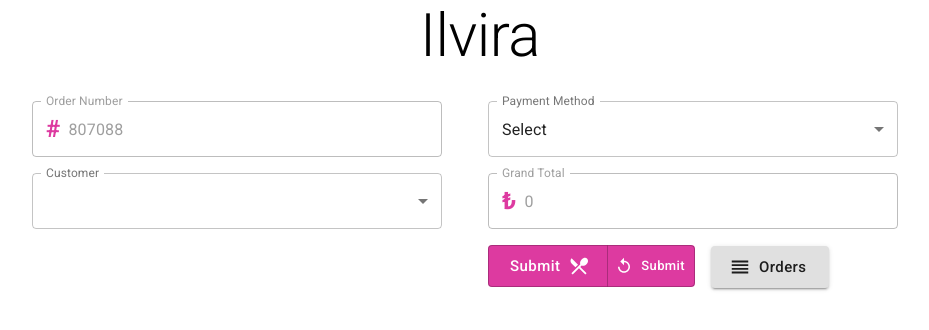
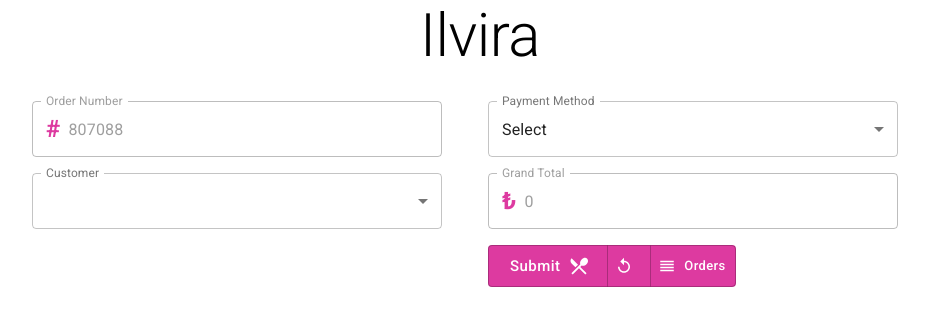
Before and after one commit to NisanurBulut/Ilvira, a React (Create React App) app in the folder IlviraAPP/: page / in a window 1280 px wide. Shown: the top 330 px of the page, without its empty margins (160-1089 px from the left). Built offline with nearby package versions, Linux system fonts and the light colour scheme.

Commit message:
inserted buttons into orderform

```diff
--- a/IlviraAPP/src/components/Order/OrderForm.js
+++ b/IlviraAPP/src/components/Order/OrderForm.js
@@ -27,17 +27,17 @@
     },
   },
   submitButtonGroup: {
-    backgroundColor:'#DD3AA0',
-    color:'#fff',
+    backgroundColor: "#DD3AA0",
+    color: "#fff",
     margin: theme.spacing(1),
-    '& .MuiButton-label': {
-      textTransform: 'none',
-      color:'#fff',
+    "& .MuiButton-label": {
+      textTransform: "none",
+      color: "#fff",
     },
-    '& .hover':{
-      backgroundColor:'#c68fb1'
-    }
-  }
+    "& .hover": {
+      backgroundColor: "#c68fb1",
+    },
+  },
 }));
 
 export default function OrderForm(props) {
@@ -110,11 +110,11 @@
               >
                 Submit
               </MuiButton>
-              <MuiButton size="small" startIcon={<ReplayIcon />}>
-                Submit
+              <MuiButton size="small" startIcon={<ReplayIcon />}></MuiButton>
+              <MuiButton size="small" startIcon={<ReorderIcon />}>
+                Orders
               </MuiButton>
             </ButtonGroup>
-            <Button size="large" startIcon={<ReorderIcon />}>Orders</Button>
           </Grid>
         </Grid>
       </Form>
```
